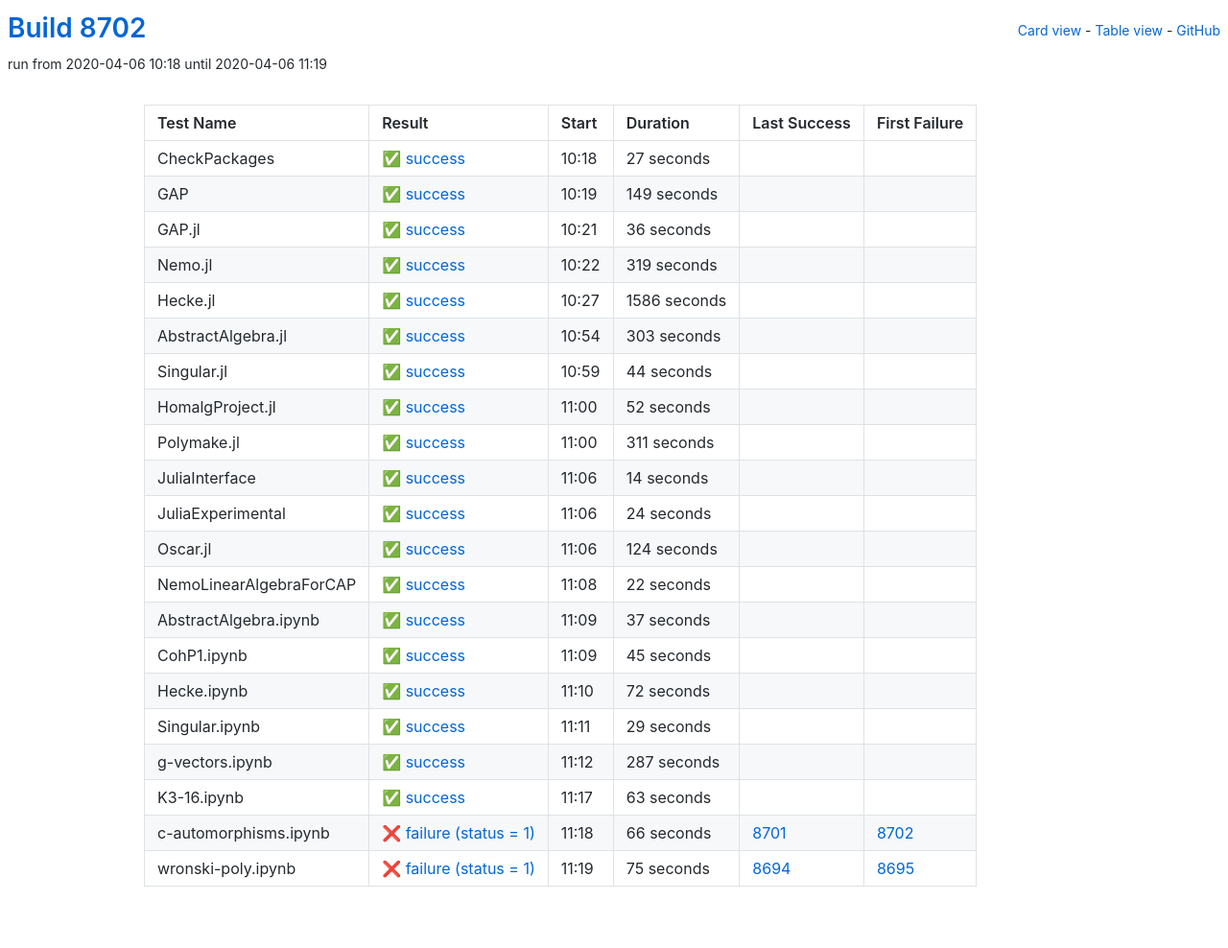
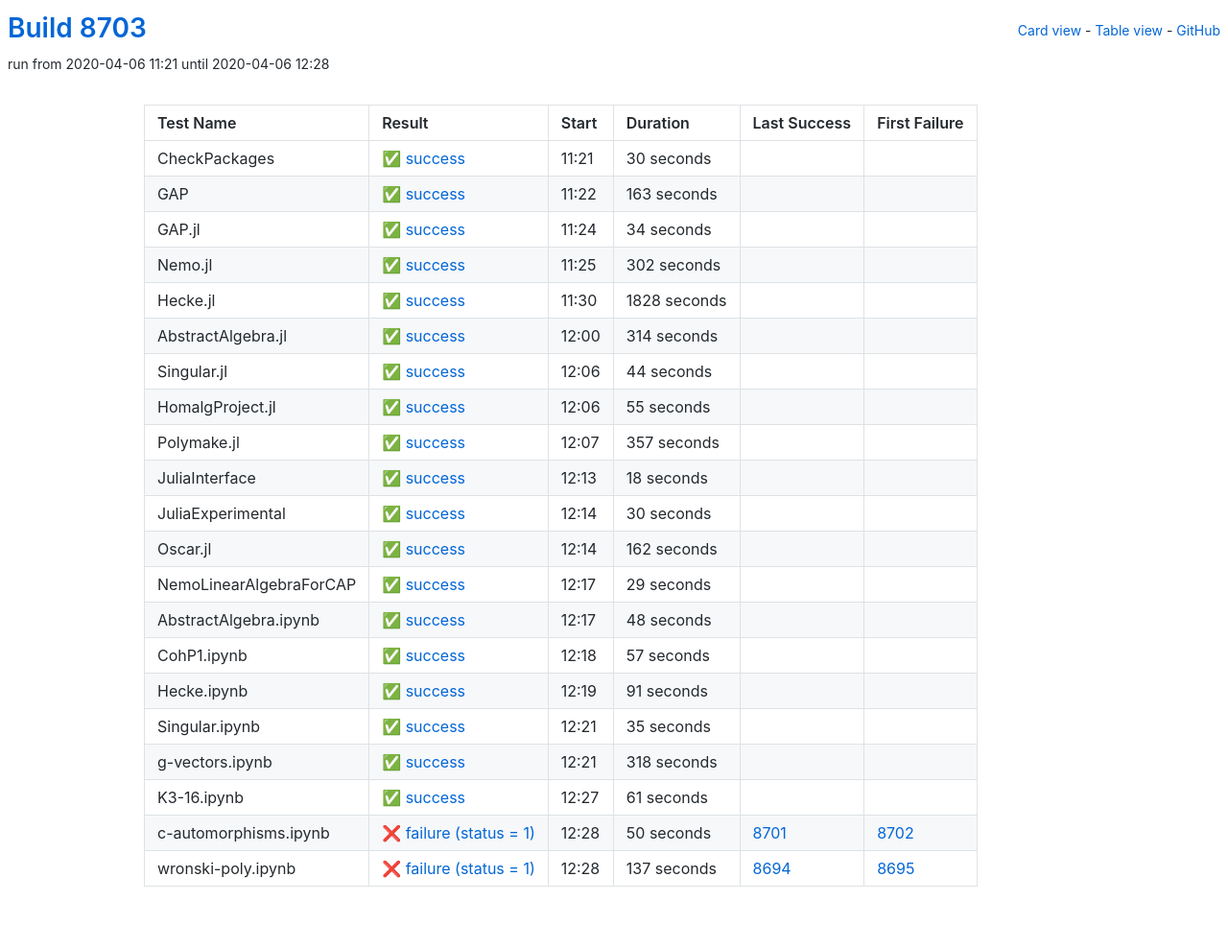
Before and after one commit to oscar-system/oscar-ci-status, a Jekyll site: the page built from table.html, in a window 1280 px wide. Shown: the whole page at 96% size. Built offline with Jekyll 4.4.1, drawn with Linux system fonts in a browser that asks for light colours.

Commit message:
Build 8703

```diff
--- a/_data/ci.yml
+++ b/_data/ci.yml
@@ -1,71 +1,71 @@
-build: 8702
-build_url: https://oscarci.mathematik.uni-kl.de/job/oscar/8702/
+build: 8703
+build_url: https://oscarci.mathematik.uni-kl.de/job/oscar/8703/
 job: oscar
 tests:
-- duration: 27
+- duration: 30
   exitcode: 0
   first_failure: false
   first_failure_url: null
   last_success: false
   last_success_url: null
-  log: https://oscarci.mathematik.uni-kl.de/job/oscar/8702/artifact/logs/build-8702/CheckPackages.log
+  log: https://oscarci.mathematik.uni-kl.de/job/oscar/8703/artifact/logs/build-8703/CheckPackages.log
   name: CheckPackages
-  start: 2020-04-06 10:18
+  start: 2020-04-06 11:21
   status: success
   success: true
-- duration: 149
+- duration: 163
   exitcode: 0
   first_failure: false
   first_failure_url: null
   last_success: false
   last_success_url: null
-  log: https://oscarci.mathematik.uni-kl.de/job/oscar/8702/artifact/logs/build-8702/GAP.log
+  log: https://oscarci.mathematik.uni-kl.de/job/oscar/8703/artifact/logs/build-8703/GAP.log
   name: GAP
-  start: 2020-04-06 10:19
+  start: 2020-04-06 11:22
   status: success
   success: true
-- duration: 36
+- duration: 34
   exitcode: 0
   first_failure: false
   first_failure_url: null
   last_success: false
   last_success_url: null
-  log: https://oscarci.mathematik.uni-kl.de/job/oscar/8702/artifact/logs/build-8702/GAP.jl.log
+  log: https://oscarci.mathematik.uni-kl.de/job/oscar/8703/artifact/logs/build-8703/GAP.jl.log
   name: GAP.jl
-  start: 2020-04-06 10:21
+  start: 2020-04-06 11:24
   status: success
   success: true
-- duration: 319
+- duration: 302
   exitcode: 0
   first_failure: false
   first_failure_url: null
   last_success: false
   last_success_url: null
-  log: https://oscarci.mathematik.uni-kl.de/job/oscar/8702/artifact/logs/build-8702/Nemo.jl.log
+  log: https://oscarci.mathematik.uni-kl.de/job/oscar/8703/artifact/logs/build-8703/Nemo.jl.log
   name: Nemo.jl
-  start: 2020-04-06 10:22
+  start: 2020-04-06 11:25
   status: success
   success: true
-- duration: 1586
+- duration: 1828
   exitcode: 0
   first_failure: false
   first_failure_url: null
   last_success: false
   last_success_url: null
-  log: https://oscarci.mathematik.uni-kl.de/job/oscar/8702/artifact/logs/build-8702/Hecke.jl.log
+  log: https://oscarci.mathematik.uni-kl.de/job/oscar/8703/artifact/logs/build-8703/Hecke.jl.log
   name: Hecke.jl
-  start: 2020-04-06 10:27
+  start: 2020-04-06 11:30
   status: success
   success: true
-- duration: 303
+- duration: 314
   exitcode: 0
   first_failure: false
   first_failure_url: null
   last_success: false
   last_success_url: null
-  log: https://oscarci.mathematik.uni-kl.de/job/oscar/8702/artifact/logs/build-8702/AbstractAlgebra.jl.log
+  log: https://oscarci.mathematik.uni-kl.de/job/oscar/8703/artifact/logs/build-8703/AbstractAlgebra.jl.log
   name: AbstractAlgebra.jl
-  start: 2020-04-06 10:54
+  start: 2020-04-06 12:00
   status: success
   success: true
 - duration: 44
@@ -74,108 +74,64 @@
   first_failure_url: null
   last_success: false
   last_success_url: null
-  log: https://oscarci.mathematik.uni-kl.de/job/oscar/8702/artifact/logs/build-8702/Singular.jl.log
+  log: https://oscarci.mathematik.uni-kl.de/job/oscar/8703/artifact/logs/build-8703/Singular.jl.log
   name: Singular.jl
-  start: 2020-04-06 10:59
+  start: 2020-04-06 12:06
   status: success
   success: true
-- duration: 52
+- duration: 55
   exitcode: 0
   first_failure: false
   first_failure_url: null
   last_success: false
   last_success_url: null
-  log: https://oscarci.mathematik.uni-kl.de/job/oscar/8702/artifact/logs/build-8702/HomalgProject.jl.log
+  log: https://oscarci.mathematik.uni-kl.de/job/oscar/8703/artifact/logs/build-8703/HomalgProject.jl.log
   name: HomalgProject.jl
-  start: 2020-04-06 11:00
+  start: 2020-04-06 12:06
   status: success
   success: true
-- duration: 311
+- duration: 357
   exitcode: 0
   first_failure: false
   first_failure_url: null
   last_success: false
   last_success_url: null
-  log: https://oscarci.mathematik.uni-kl.de/job/oscar/8702/artifact/logs/build-8702/Polymake.jl.log
+  log: https://oscarci.mathematik.uni-kl.de/job/oscar/8703/artifact/logs/build-8703/Polymake.jl.log
   name: Polymake.jl
-  start: 2020-04-06 11:00
+  start: 2020-04-06 12:07
   status: success
   success: true
-- duration: 14
+- duration: 18
   exitcode: 0
   first_failure: false
   first_failure_url: null
   last_success: false
   last_success_url: null
-  log: https://oscarci.mathematik.uni-kl.de/job/oscar/8702/artifact/logs/build-8702/JuliaInterface.log
+  log: https://oscarci.mathematik.uni-kl.de/job/oscar/8703/artifact/logs/build-8703/JuliaInterface.log
   name: JuliaInterface
-  start: 2020-04-06 11:06
+  start: 2020-04-06 12:13
   status: success
   success: true
-- duration: 24
+- duration: 30
   exitcode: 0
   first_failure: false
   first_failure_url: null
   last_success: false
   last_success_url: null
-  log: https://oscarci.mathematik.uni-kl.de/job/oscar/8702/artifact/logs/build-8702/JuliaExperimental.log
+  log: https://oscarci.mathematik.uni-kl.de/job/oscar/8703/artifact/logs/build-8703/JuliaExperimental.log
   name: JuliaExperimental
-  start: 2020-04-06 11:06
+  start: 2020-04-06 12:14
   status: success
   success: true
-- duration: 124
+- duration: 162
   exitcode: 0
   first_failure: false
   first_failure_url: null
   last_success: false
   last_success_url: null
-  log: https://oscarci.mathematik.uni-kl.de/job/oscar/8702/artifact/logs/build-8702/Oscar.jl.log
+  log: https://oscarci.mathematik.uni-kl.de/job/oscar/8703/artifact/logs/build-8703/Oscar.jl.log
   name: Oscar.jl
-  start: 2020-04-06 11:06
-  status: success
-  success: true
-- duration: 22
-  exitcode: 0
-  first_failure: false
-  first_failure_url: null
-  last_success: false
-  last_success_url: null
-  log: https://oscarci.mathematik.uni-kl.de/job/oscar/8702/artifact/logs/build-8702/NemoLinearAlgebraForCAP.log
-  name: NemoLinearAlgebraForCAP
-  start: 2020-04-06 11:08
-  status: success
-  success: true
-- duration: 37
-  exitcode: 0
-  first_failure: false
-  first_failure_url: null
-  last_success: false
-  last_success_url: null
-  log: https://oscarci.mathematik.uni-kl.de/job/oscar/8702/artifact/logs/build-8702/AbstractAlgebra.ipynb.log
-  name: AbstractAlgebra.ipynb
-  start: 2020-04-06 11:09
-  status: success
-  success: true
-- duration: 45
-  exitcode: 0
-  first_failure: false
-  first_failure_url: null
-  last_success: false
-  last_success_url: null
-  log: https://oscarci.mathematik.uni-kl.de/job/oscar/8702/artifact/logs/build-8702/CohP1.ipynb.log
-  name: CohP1.ipynb
-  start: 2020-04-06 11:09
-  status: success
-  success: true
-- duration: 72
-  exitcode: 0
-  first_failure: false
-  first_failure_url: null
-  last_success: false
-  last_success_url: null
-  log: https://oscarci.mathematik.uni-kl.de/job/oscar/8702/artifact/logs/build-8702/Hecke.ipynb.log
-  name: Hecke.ipynb
-  start: 2020-04-06 11:10
+  start: 2020-04-06 12:14
   status: success
   success: true
 - duration: 29
@@ -184,52 +140,96 @@
   first_failure_url: null
   last_success: false
   last_success_url: null
-  log: https://oscarci.mathematik.uni-kl.de/job/oscar/8702/artifact/logs/build-8702/Singular.ipynb.log
-  name: Singular.ipynb
-  start: 2020-04-06 11:11
+  log: https://oscarci.mathematik.uni-kl.de/job/oscar/8703/artifact/logs/build-8703/NemoLinearAlgebraForCAP.log
+  name: NemoLinearAlgebraForCAP
+  start: 2020-04-06 12:17
   status: success
   success: true
-- duration: 287
+- duration: 48
   exitcode: 0
   first_failure: false
   first_failure_url: null
   last_success: false
   last_success_url: null
-  log: https://oscarci.mathematik.uni-kl.de/job/oscar/8702/artifact/logs/build-8702/g-vectors.ipynb.log
-  name: g-vectors.ipynb
-  start: 2020-04-06 11:12
+  log: https://oscarci.mathematik.uni-kl.de/job/oscar/8703/artifact/logs/build-8703/AbstractAlgebra.ipynb.log
+  name: AbstractAlgebra.ipynb
+  start: 2020-04-06 12:17
   status: success
   success: true
-- duration: 63
+- duration: 57
   exitcode: 0
   first_failure: false
   first_failure_url: null
   last_success: false
   last_success_url: null
-  log: https://oscarci.mathematik.uni-kl.de/job/oscar/8702/artifact/logs/build-8702/K3-16.ipynb.log
-  name: K3-16.ipynb
-  start: 2020-04-06 11:17
+  log: https://oscarci.mathematik.uni-kl.de/job/oscar/8703/artifact/logs/build-8703/CohP1.ipynb.log
+  name: CohP1.ipynb
+  start: 2020-04-06 12:18
   status: success
   success: true
-- duration: 66
+- duration: 91
+  exitcode: 0
+  first_failure: false
+  first_failure_url: null
+  last_success: false
+  last_success_url: null
+  log: https://oscarci.mathematik.uni-kl.de/job/oscar/8703/artifact/logs/build-8703/Hecke.ipynb.log
+  name: Hecke.ipynb
+  start: 2020-04-06 12:19
+  status: success
+  success: true
+- duration: 35
+  exitcode: 0
+  first_failure: false
+  first_failure_url: null
+  last_success: false
+  last_success_url: null
+  log: https://oscarci.mathematik.uni-kl.de/job/oscar/8703/artifact/logs/build-8703/Singular.ipynb.log
+  name: Singular.ipynb
+  start: 2020-04-06 12:21
+  status: success
+  success: true
+- duration: 318
+  exitcode: 0
+  first_failure: false
+  first_failure_url: null
+  last_success: false
+  last_success_url: null
+  log: https://oscarci.mathematik.uni-kl.de/job/oscar/8703/artifact/logs/build-8703/g-vectors.ipynb.log
+  name: g-vectors.ipynb
+  start: 2020-04-06 12:21
+  status: success
+  success: true
+- duration: 61
+  exitcode: 0
+  first_failure: false
+  first_failure_url: null
+  last_success: false
+  last_success_url: null
+  log: https://oscarci.mathematik.uni-kl.de/job/oscar/8703/artifact/logs/build-8703/K3-16.ipynb.log
+  name: K3-16.ipynb
+  start: 2020-04-06 12:27
+  status: success
+  success: true
+- duration: 50
   exitcode: 1
   first_failure: 8702
   first_failure_url: https://oscarci.mathematik.uni-kl.de/job/oscar/8702/
   last_success: 8701
   last_success_url: https://oscarci.mathematik.uni-kl.de/job/oscar/8701/
-  log: https://oscarci.mathematik.uni-kl.de/job/oscar/8702/artifact/logs/build-8702/c-automorphisms.ipynb.log
+  log: https://oscarci.mathematik.uni-kl.de/job/oscar/8703/artifact/logs/build-8703/c-automorphisms.ipynb.log
   name: c-automorphisms.ipynb
-  start: 2020-04-06 11:18
+  start: 2020-04-06 12:28
   status: failure
   success: false
-- duration: 75
+- duration: 137
   exitcode: 1
   first_failure: 8695
   first_failure_url: https://oscarci.mathematik.uni-kl.de/job/oscar/8695/
   last_success: 8694
   last_success_url: https://oscarci.mathematik.uni-kl.de/job/oscar/8694/
-  log: https://oscarci.mathematik.uni-kl.de/job/oscar/8702/artifact/logs/build-8702/wronski-poly.ipynb.log
+  log: https://oscarci.mathematik.uni-kl.de/job/oscar/8703/artifact/logs/build-8703/wronski-poly.ipynb.log
   name: wronski-poly.ipynb
-  start: 2020-04-06 11:19
+  start: 2020-04-06 12:28
   status: failure
   success: false
```
Also changed, not shown: README.md.
